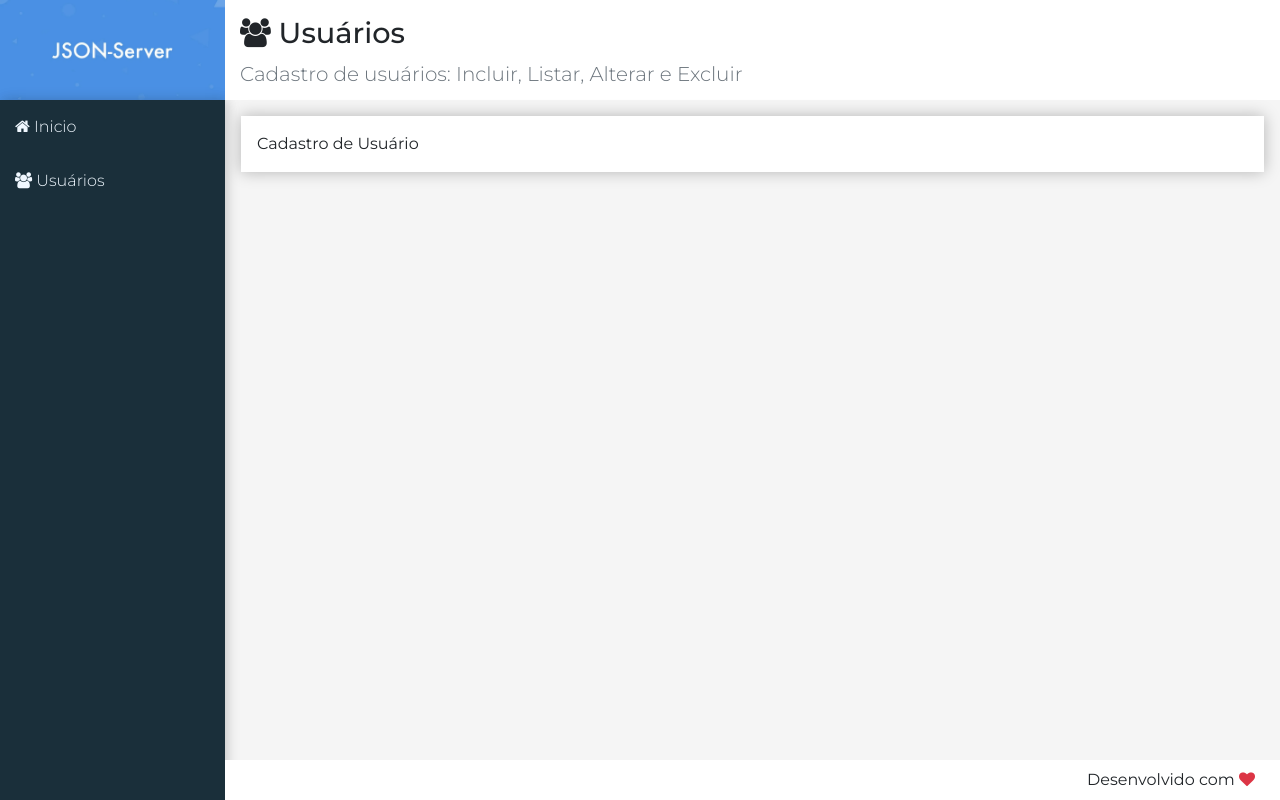
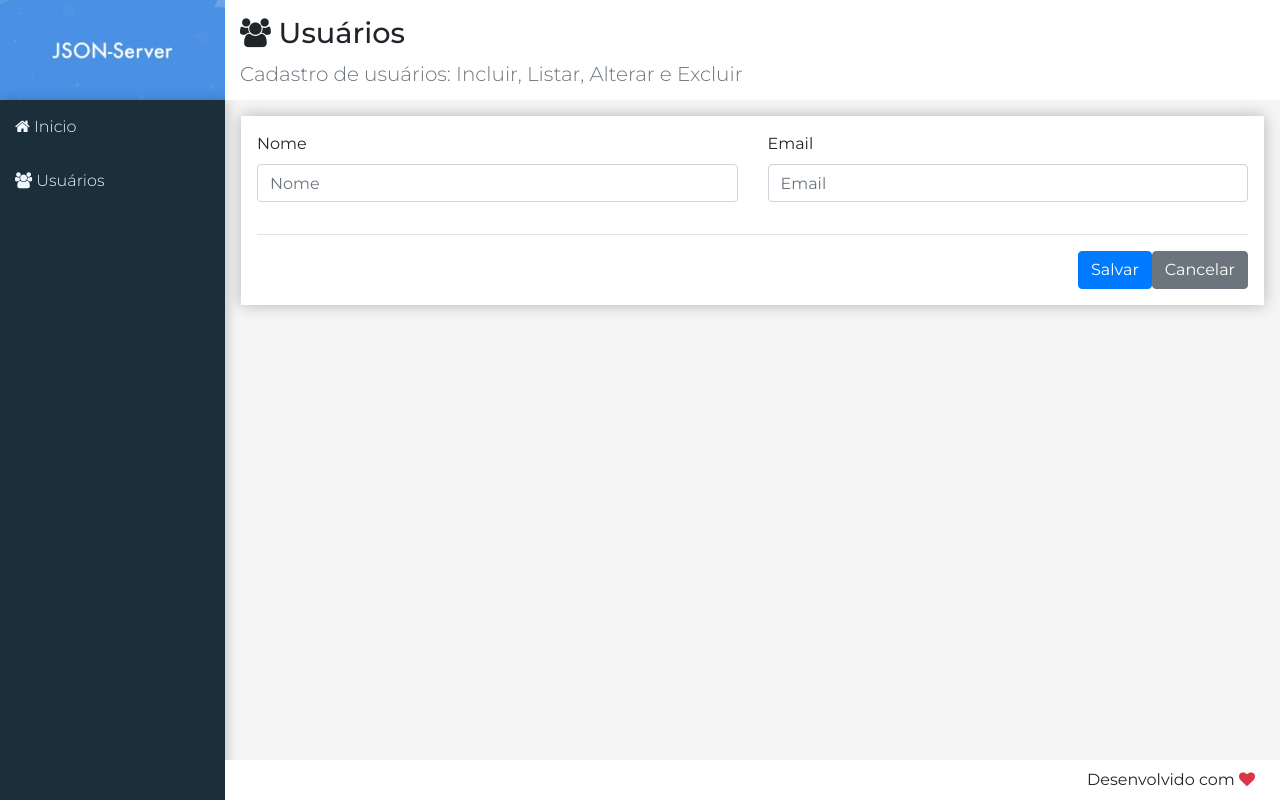
Before and after one commit to Thyerry/Calculadora-React, a React (Create React App) app in the folder crud/frontend/: page /users in a window 1280 px wide. Built offline with nearby package versions, Linux system fonts and the light colour scheme.

Commit message:
tem algo errado que só deus sabe o que é

```diff
--- a/crud/frontend/src/components/users/UserCrud.jsx
+++ b/crud/frontend/src/components/users/UserCrud.jsx
@@ -1,5 +1,6 @@
 import React, { Component } from 'react'
 import Main from '../template/Main'
+import axios from 'axios'
 
 const headerProps = {
     icon: 'users',
@@ -7,11 +8,97 @@
     subtitle: 'Cadastro de usuários: Incluir, Listar, Alterar e Excluir'
 }
 
+const baseUrl = 'http://localhost:3001/users'
+const initialState = {
+    user: { name: '', email: '' },
+    lista: []
+}
+
 export default class UserCrud extends Component {
+
+    state = { ...initialState }
+
+    clear() {
+        this.setState({ user: initialState.user })
+    }
+
+    save() {
+        const user = this.state.user
+        const method = user.id ? 'put' : 'post'
+        const url = user.id ? `${baseUrl}/${user.id}` : baseUrl
+
+        axios[method](url, user)
+            .then(resp => {
+                const list = this.getUpdatedList(resp.data)
+                this.setState({ user: initialState.user, list })
+            })
+    }
+
+    getUpdatedList(user) {
+        const list = this.state.list.filter(u => u.id !== user.id)
+
+        list.unshift(user)
+        return list
+    }
+
+    updateField(event) {
+        const user = { ...this.state.user }
+        user[event.target.name] = event.target.value
+        this.setState({ user })
+    }
+
+    renderForm() {
+        return (
+            <div className="form">
+                <div className="row">
+                    <div className="col-12 col-md-6">
+                        <div className="form-group">
+                            <label>Nome</label>
+                            <input type="text" className="form-control"
+                                name="name"
+                                value={this.state.user.name}
+                                onChange={e => this.updateField(e)}
+                                placeholder="Nome"
+                            />
+                        </div>
+                    </div>
+
+                    <div className="col-12 col-md-6">
+                        <div className="form-group">
+                            <label htmlFor="">Email</label>
+                            <input type="text" className="form-control"
+                                name="email"
+                                value={this.state.user.email}
+                                onChange={e => this.updateField(e)}
+                                placeholder="Email" />
+                        </div>
+                    </div>
+                </div>
+
+                <hr />
+
+                <div className="row">
+                    <div className="col-12 d-flex justify-content-end">
+                        <button className="btn btn-primary"
+                            onClick={e => this.save(e)}
+                        >
+                            Salvar
+                        </button>
+
+                        <button className="btn btn-secondary"
+                            onClick={e => this.clear(e)}>
+                            Cancelar
+                        </button>
+                    </div>
+                </div>
+            </div>
+        )
+    }
+
     render() {
         return (
             <Main {...headerProps}>
-                Cadastro de Usuário
+                {this.renderForm()}
             </Main>
         )
     }
```
Also changed, not shown: 1 other file (tests, documents, lock files or other folders).
